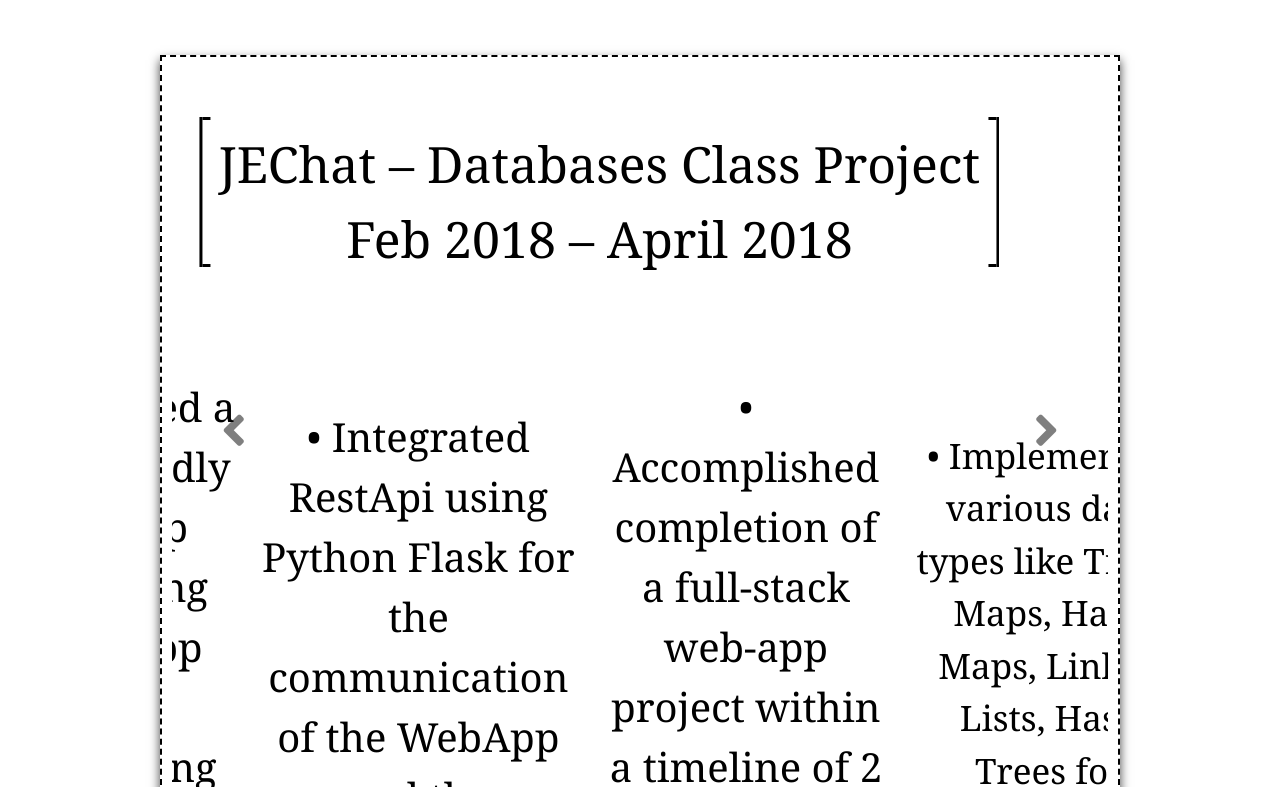
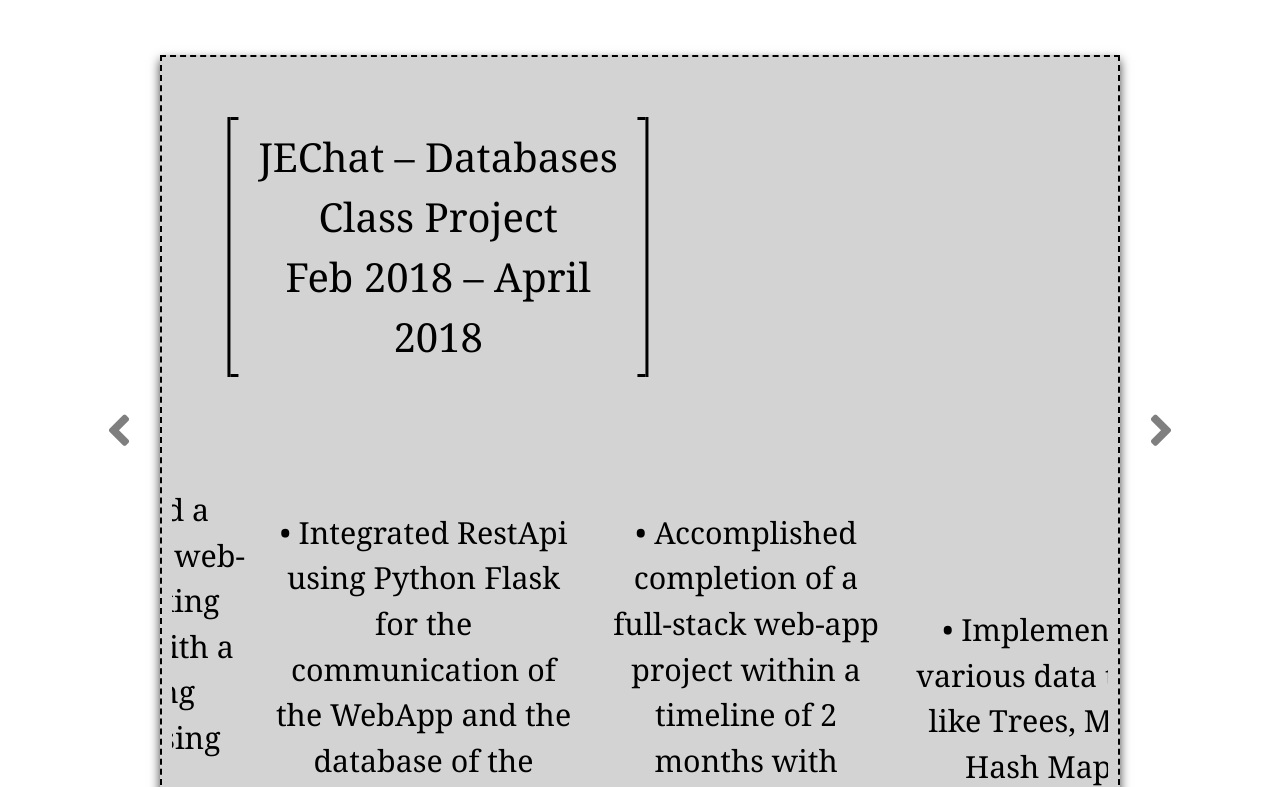
Before and after one commit to CSantiagoBerio/personalWebsite, an Angular app: page /resume in a window 1280 px wide. Shown: the part 713-1500 px from the top of the page. Built offline with nearby package versions, Linux system fonts and the light colour scheme; a web font is replaced by a local one.

Commit message:
Changed sizes from px to %

```diff
--- a/src/app/resume/resume.component.css
+++ b/src/app/resume/resume.component.css
@@ -186,7 +186,7 @@
     margin-top: 50px;
     width: 500px;
     margin-left: 32%;
-    height: 150px;
+    height: 50%;
     padding: 10px;
     background-image: linear-gradient(black, black), linear-gradient(black, black), linear-gradient(black, black), linear-gradient(black, black);
     background-repeat: no-repeat;
@@ -217,18 +217,21 @@
   }
 
   .box#jechat {
-    width: 800px;
-    margin-left: 25%;
+    width: 45%;
+    margin-left: 28%;
+    font-size: 100%;
   }
 
   .box#sahure {
-    width: 850px;
-    margin-left: 25%;
+    width: 50%;
+    margin-left: 26%;
+    font-size: 100%;
   }
 
   .box#roche {
-    width: 850px;
-    margin-left: 25%;
+    width: 42%;
+    margin-left: 29%;
+    font-size: 100%;
   }
 
   table,
@@ -274,7 +277,8 @@
     margin-top: 50px;
     padding: 10px;
     margin-bottom: 50px;
-    box-shadow: 0 5px 10px 0 rgba(0, 0, 0, 0.75)
+    box-shadow: 0 5px 10px 0 rgba(0, 0, 0, 0.75);
+    background-color: lightgrey;
   }
 
   .carousel-item {
@@ -282,8 +286,12 @@
     font-size: 40px;
   }
 
-  .carousel-control-previous {
-    margin-left: -50px;
+  .carousel-control-prev {
+    left: -12%;
+  }
+
+  .carousel-control-next {
+    right: -12%;
   }
 
   .fa-angle-left {
@@ -295,7 +303,7 @@
   }
 
   .carousel-table {
-    font-size: 35px;
+    font-size: 76%;
   }
 
   .second-tab {
--- a/src/app/resume/resume.component.html
+++ b/src/app/resume/resume.component.html
@@ -20,13 +20,11 @@
     <div id="carouselExampleControls" class="carousel slide" data-ride="carousel">
       <div class="carousel-inner">
         <div class="carousel-item active">
-          <!-- <div class="box"> -->
           <div class="experiences-info box" id="jechat">
             JEChat – Databases Class Project
             <br> Feb 2018 – April 2018
           </div>
-
-          <table>
+          <table class="carousel-table">
             <tr>
               <td>
                 • Developed a user-friendly web-app mimicking Whatsapp with a functioning Database using SQL in PostgresSQL
@@ -63,7 +61,7 @@
           </table>
         </div>
         <div class="carousel-item">
-          <div class="box white experience-info" id="roche">
+          <div class="box experience-info" id="roche">
             Intern Summer Program
             <br> Roche Operations, Ponce PR
             <br> June 2016- July 2016
```
